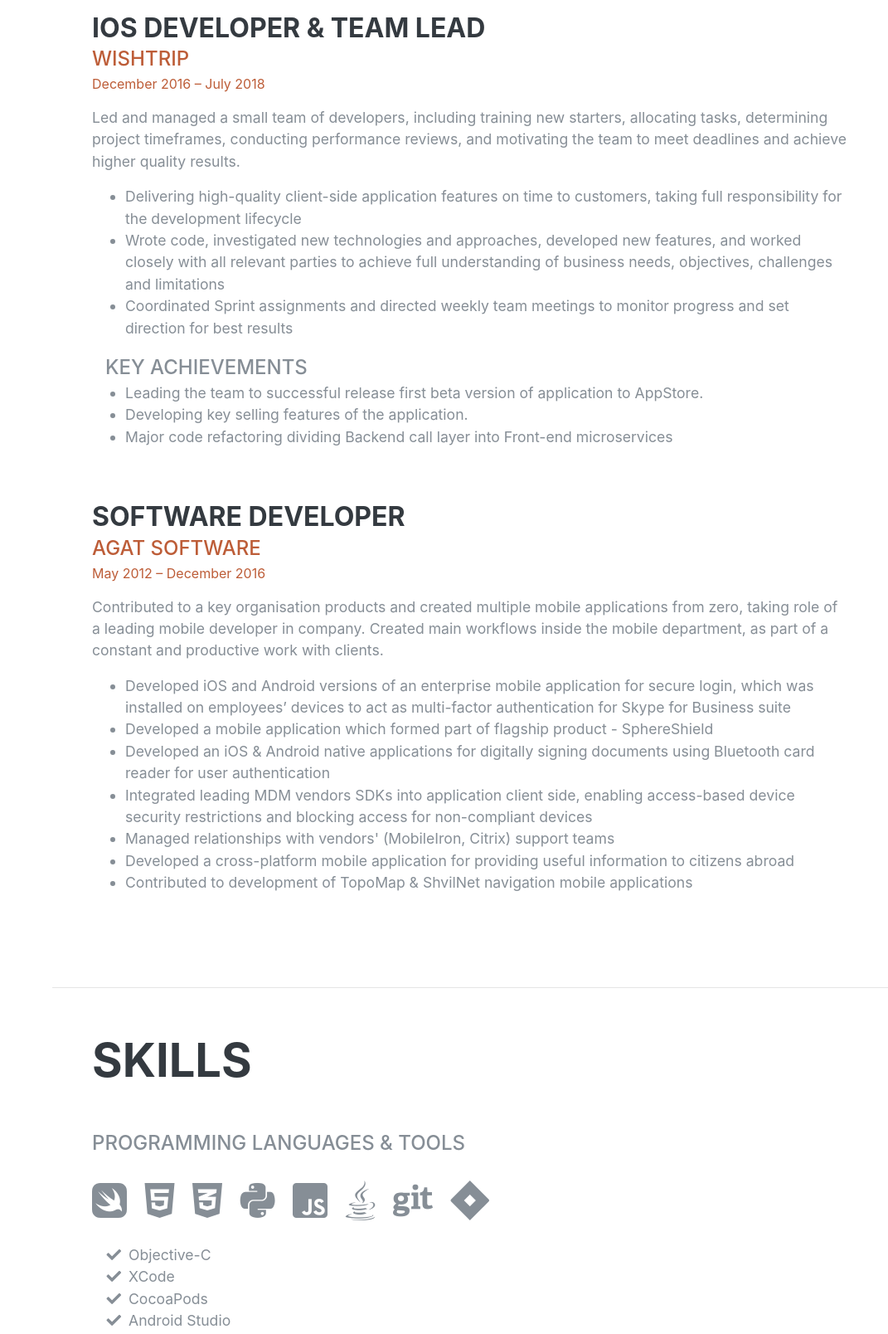
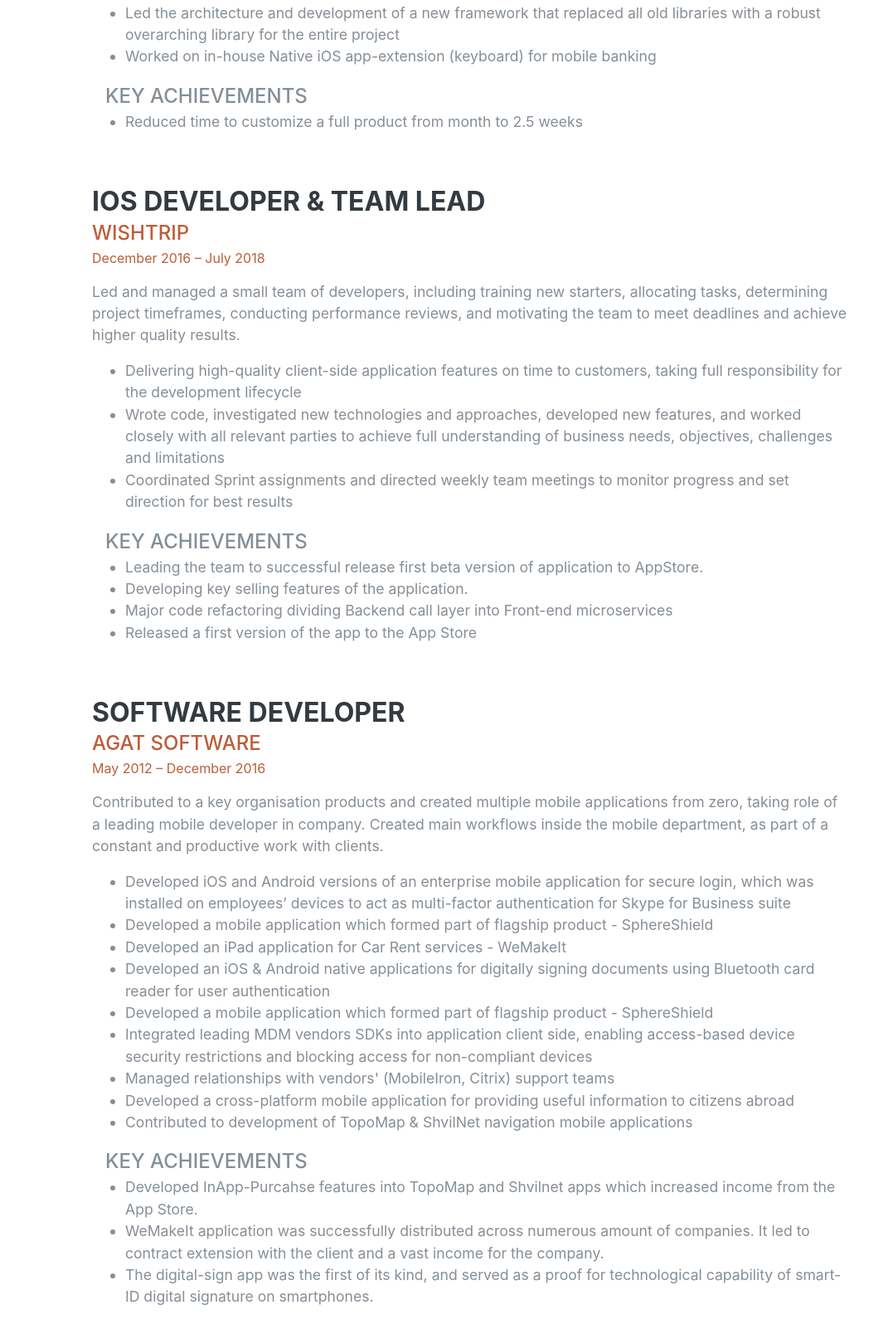
Before and after one commit to GeRryCh/web-resume, a plain HTML site: page index.html in a window 1280 px wide. Shown: the part 1655-3263 px from the top of the page at 83% size, without its empty margins (209-1280 px from the left). Drawn offline with Linux system fonts and the light colour scheme; a web font is replaced by a local one.

Commit message:
added key achievments

```diff
--- a/index.html
+++ b/index.html
@@ -117,11 +117,15 @@
                 Leading an iOS development as part of a technical team, providing a cross-application solution for a secure client authentication across the bank applications and successfully integrating it into existing products.
             </p>
             <ul>
-                <li>Creating a full docmuneted iOS framework from scratch, including automated release cycle</li>
-                <li>Writing technical articles related to Swift language and iOS development</li>
-                <li>Open-sourcing part of the solutions created during the development process</li>
-                <li>Consulting other teams for their products across the company</li>
-              </ul>
+              <li>Creating a full docmuneted iOS framework from scratch, including automated release cycle</li>
+              <li>Writing technical articles related to Swift language and iOS development</li>
+              <li>Open-sourcing part of the solutions created during the development process</li>
+              <li>Consulting other teams for their products across the company</li>
+            </ul>
+            <span class="subheading ml-3">Key achievements</span>
+            <ul>
+              <li>Refactored the whole user authentication process into one easy-to-use SDK. Now, any applicaiton using auth doesn't have to deal with a complexity of the authentication process, but only integrate the newly created SDK and call it API.</li>
+            </ul>
             </div>
         </div>
 
@@ -141,6 +145,10 @@
             <ul>
               <li>Led the architecture and development of a new framework that replaced all old libraries with a robust overarching library for the entire project</li>
               <li>Worked on in-house Native iOS app-extension (keyboard) for mobile banking</li>
+            </ul>
+            <span class="subheading ml-3">Key achievements</span>
+            <ul>
+              <li>Reduced time to customize a full product from month to 2.5 weeks</li>
             </ul>
           </div>
         </div>
@@ -167,6 +175,7 @@
              <li>Leading the team to successful release first beta version of application to AppStore.</li>
              <li>Developing key selling features of the application.</li>
              <li>Major code refactoring dividing Backend call layer into Front-end microservices</li>
+             <li>Released a first version of the app to the App Store</li>
            </ul>
          </div>
        </div>
@@ -187,11 +196,19 @@
           <ul>
            <li>Developed iOS and Android versions of an enterprise mobile application for secure login, which was installed on employees’ devices to act as multi-factor authentication for Skype for Business suite</li>
            <li>Developed a mobile application which formed part of flagship product - SphereShield</li>
+           <li>Developed an iPad application for Car Rent services - WeMakeIt</li>
            <li>Developed an iOS & Android native applications for digitally signing documents using Bluetooth card reader for user authentication</li>
+           <li>Developed a mobile application which formed part of flagship product - SphereShield</li>
            <li>Integrated leading MDM vendors SDKs into application client side, enabling access-based device security restrictions and blocking access for non-compliant devices</li>
            <li>Managed relationships with vendors' (MobileIron, Citrix) support teams</li>
            <li>Developed a cross-platform mobile application for providing useful information to citizens abroad</li>
            <li>Contributed to development of TopoMap & ShvilNet navigation mobile applications</li>
+         </ul>
+         <span class="subheading ml-3">Key achievements</span>
+         <ul>
+           <li>Developed InApp-Purcahse features into TopoMap and Shvilnet apps which increased income from the App Store.</li>
+           <li>WeMakeIt application was successfully distributed across numerous amount of companies. It led to contract extension with the client and a vast income for the company.</li>
+           <li>The digital-sign app was the first of its kind, and served as a proof for technological capability of smart-ID digital signature on smartphones.</li>
          </ul>
        </div>
      </div>
```
